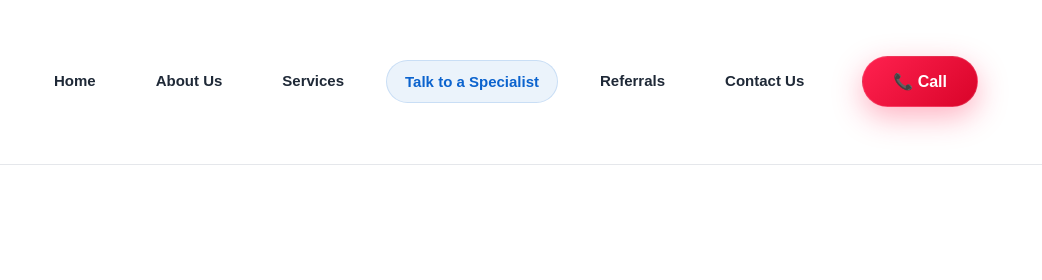
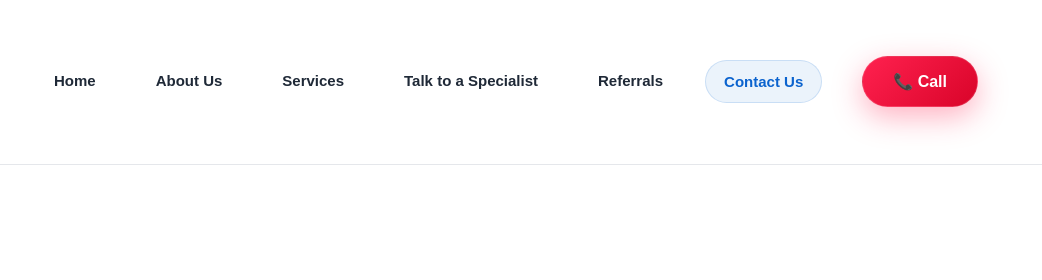
Before and after one commit to faodiallo001/wound-wise-LLC, a plain HTML site: page referrals.html in a window 1280 px wide. Shown: the top 280 px of the page, 238-1280 px from the left. Drawn offline with Linux system fonts and the light colour scheme.

Commit message:
Update referrals.html

```diff
--- a/referrals.html
+++ b/referrals.html
@@ -2,25 +2,18 @@
 <html lang="en">
 
 <head>
-<meta charset="UTF-8">
-<meta name="viewport" content="width=device-width, initial-scale=1.0">
-
-<title>Talk To A Specialist | WoundWise LLC</title>
-
-<link rel="stylesheet" href="css/style.css">
+    <meta charset="UTF-8">
+    <meta name="viewport" content="width=device-width, initial-scale=1.0">
+    <title>About Us | WoundWise LLC</title>
+    <link rel="stylesheet" href="css/style.css">
 </head>
 
 <body>
 
-<!-- HEADER -->
-
 <header class="header">
-
 <div class="container nav">
 
-<img src="images/logoWW.PNG"
-alt="WoundWise LLC"
-class="logo">
+<img src="images/logoWW.PNG" alt="WoundWise LLC" class="logo">
 
 <nav class="desktop-nav">
 
@@ -30,54 +23,36 @@ class="logo">
 
 <a href="services.html">Services</a>
 
-<a href="specialist.html" class="active">
-Talk to a Specialist
-</a>
+<a href="specialist.html">Talk to a Specialist</a>
 
 <a href="referrals.html">Referrals</a>
 
-<a href="contact.html">Contact Us</a>
+<a href="contact.html" class="active">Contact Us</a>
 
 </nav>
 
-<a href="tel:6317209309"
-class="call-btn desktop-call">
-📞 Call
-</a>
+<a href="tel:6317209309" class="call-btn desktop-call">📞 Call</a>
 
-<button class="menu-toggle">
-☰
-</button>
+<button class="menu-toggle">☰</button>
 
 <div class="mobile-menu">
 
 <nav class="mobile-nav">
-
 <a href="index.html">Home</a>
-
 <a href="about.html">About Us</a>
-
 <a href="services.html">Services</a>
-
-<a href="specialist.html">
-Talk to a Specialist
-</a>
-
+<a href="specialist.html">Talk to a Specialist</a>
 <a href="referrals.html">Referrals</a>
-
 <a href="contact.html">Contact Us</a>
-
 </nav>
 
-<a href="tel:6317209309"
-class="call-btn mobile-call">
+<a href="tel:6317209309" class="call-btn mobile-call">
 📞 Call
 </a>
 
 </div>
 
 </div>
-
 </header>
 <!-- HERO -->
 
```
